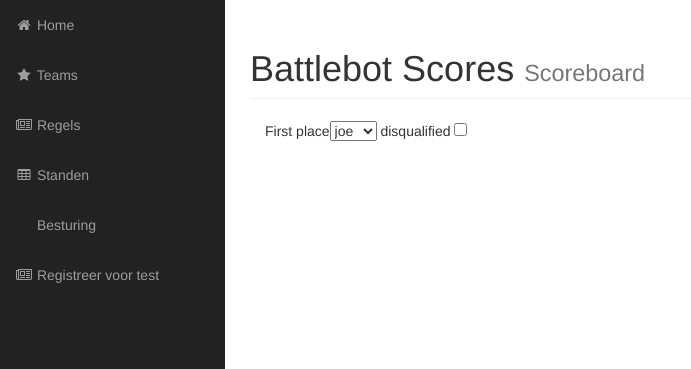
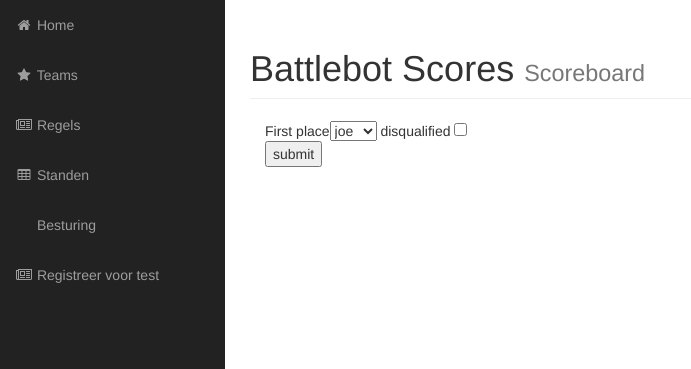
Before and after one commit to Bakkertje01/Battlebotwebsite, a PHP site: page /scoreboard.php in a window 1280 px wide. Shown: the part 51-420 px from the top of the page, without its empty margins (0-691 px from the left). Run offline with PHP 8.4, Linux system fonts and the light colour scheme; data comes from the database, SQL or seed files in the repository.

Commit message:
WE did IT

```diff
--- a/scoreboard.php
+++ b/scoreboard.php
@@ -47,14 +47,23 @@ include 'include/navigation.php';
                 <div class="col-lg-6">
                    <form action = "scoreboard.php" method = "POST" >
                        First place<select name = "First">
-                           // make dynamic and use loop once to fill
+                           <!-- make dynamic and use loop once to fill-->
                            <option value = "3">joe</option>
                            <option value = "2">jack</option>
                            <option value = "1">jill</option>
                        </select>
-                       disqualified <input type = "checkbox" name = "dis" value = 0>
+                       disqualified <input type = "checkbox" name = "dis" value = 0> <br>
+                       <!-- end loop here -->
+                       <input type = "submit" name = "submit" value = "submit">
 
                    </form>
+
+                    <?php
+                        if(isset($_POST["submit"])){
+
+
+                        }
+                    ?>
 
                 </div>
 
```
